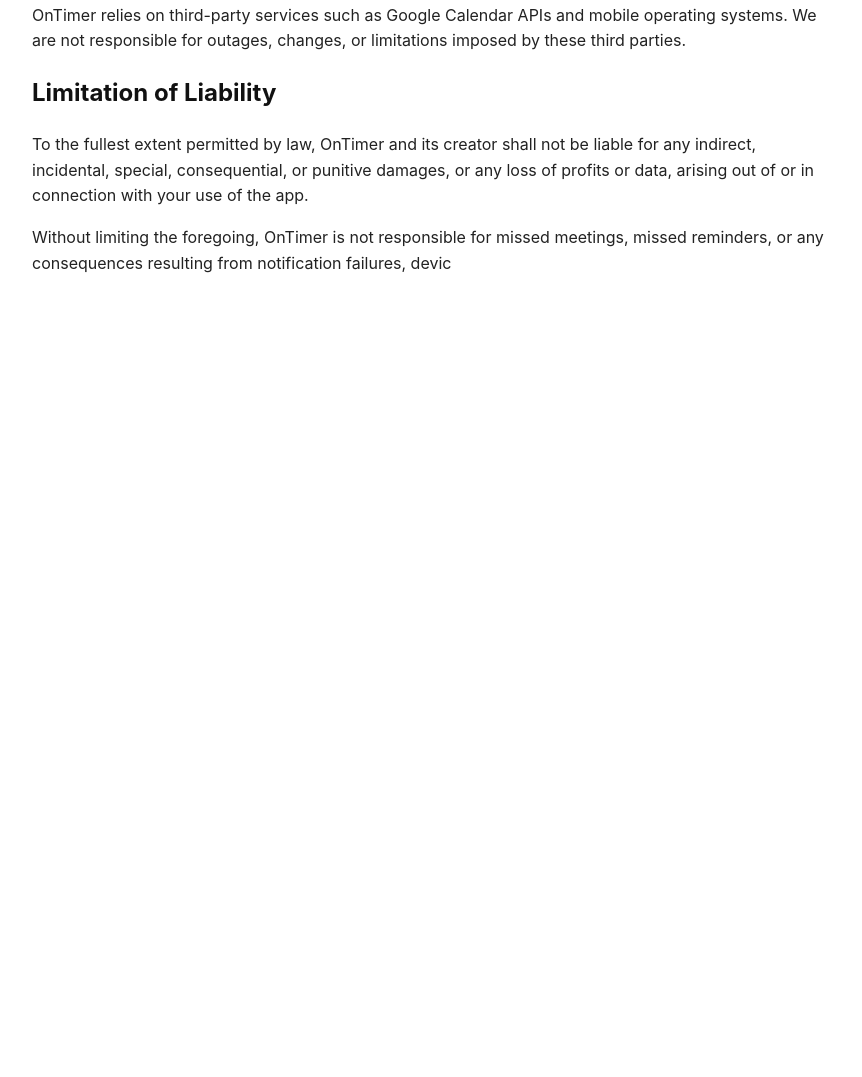
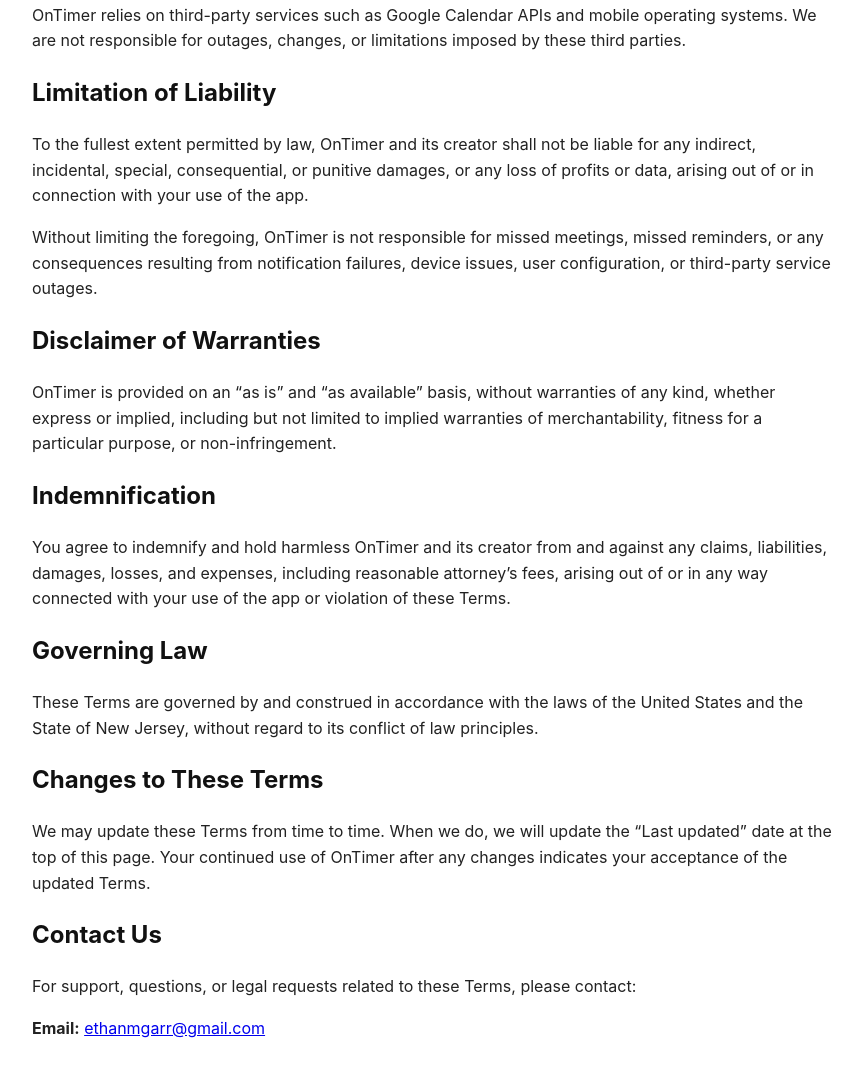
Before and after one commit to EthanMGarr/ontimer-legal, a plain HTML site: page OnTimer_Terms_of_Service.html in a window 1280 px wide. Shown: the part 1863-2940 px from the top of the page, without its empty margins (208-1070 px from the left). Before the commit the page ends 2179 px from the top, so only its background shows below. Drawn offline with Linux system fonts and the light colour scheme.

Commit message:
Update Terms of Service with additional sections
Added disclaimers, indemnification, governing law, changes to terms, and contact information sections.

```diff
--- a/OnTimer_Terms_of_Service.html
+++ b/OnTimer_Terms_of_Service.html
@@ -136,4 +136,48 @@
   <p>
     Without limiting the foregoing, OnTimer is not responsible for missed
     meetings, missed reminders, or any consequences resulting from notification
-    failures, devic
+    failures, device issues, user configuration, or third-party service
+    outages.
+  </p>
+
+  <h2>Disclaimer of Warranties</h2>
+  <p>
+    OnTimer is provided on an “as is” and “as available” basis, without
+    warranties of any kind, whether express or implied, including but not
+    limited to implied warranties of merchantability, fitness for a particular
+    purpose, or non-infringement.
+  </p>
+
+  <h2>Indemnification</h2>
+  <p>
+    You agree to indemnify and hold harmless OnTimer and its creator from and
+    against any claims, liabilities, damages, losses, and expenses, including
+    reasonable attorney’s fees, arising out of or in any way connected with
+    your use of the app or violation of these Terms.
+  </p>
+
+  <h2>Governing Law</h2>
+  <p>
+    These Terms are governed by and construed in accordance with the laws of
+    the United States and the State of New Jersey, without regard to its
+    conflict of law principles.
+  </p>
+
+  <h2>Changes to These Terms</h2>
+  <p>
+    We may update these Terms from time to time. When we do, we will update the
+    “Last updated” date at the top of this page. Your continued use of OnTimer
+    after any changes indicates your acceptance of the updated Terms.
+  </p>
+
+  <h2>Contact Us</h2>
+  <p>
+    For support, questions, or legal requests related to these Terms, please
+    contact:
+  </p>
+  <p>
+    <strong>Email:</strong>
+    <a href="mailto:ethanmgarr@gmail.com">ethanmgarr@gmail.com</a>
+  </p>
+</body>
+</html>
```
